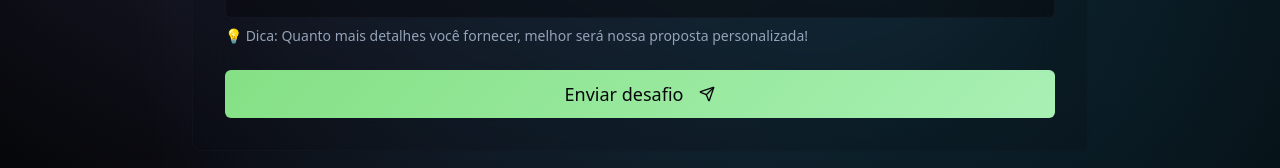
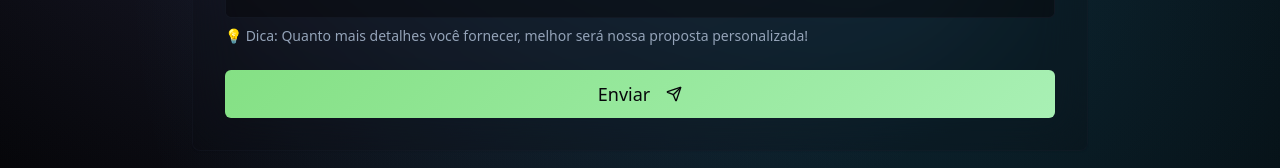
Before and after one commit to sgtvsiqueira/vinnai-automation-verse, a React (Vite) app: page / in a window 1280 px wide. Shown: the part 4243-4411 px from the top of the page. Built offline with nearby package versions, Linux system fonts and the light colour scheme.

Commit message:
Modify CTA button text
Remove "desafio" from the "Enviar desafio" button text, keeping the icon.

```diff
--- a/src/components/ui/cta-section.tsx
+++ b/src/components/ui/cta-section.tsx
@@ -168,10 +168,10 @@ const CTASection = () => {
                   disabled={isSubmitting}
                 >
                   {isSubmitting ? (
-                    "Enviando desafio..."
+                    "Enviando..."
                   ) : (
                     <>
-                      Enviar desafio
+                      Enviar
                       <Send className="ml-2 w-5 h-5" />
                     </>
                   )}
```
